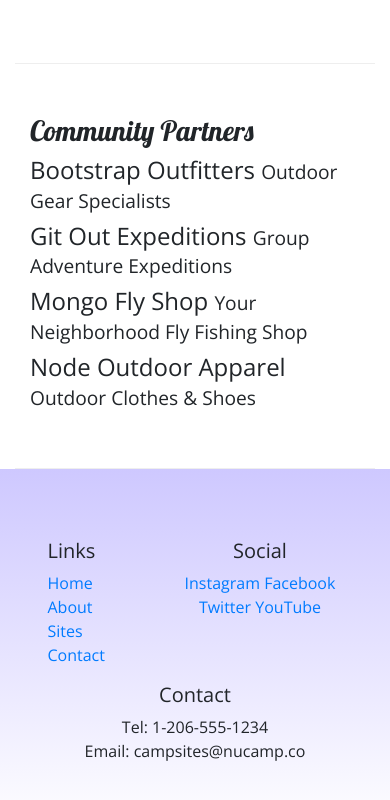
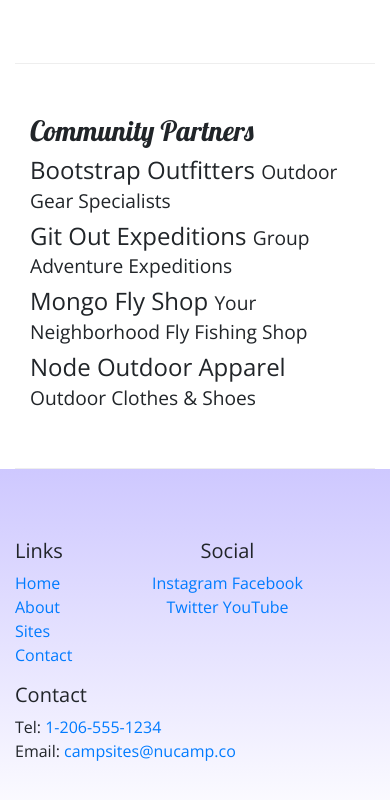
Before and after one commit to capricious-slingshot/miniature-octo-glampsites, a website: page aboutus.html in a window 390 px wide. Shown: the part 648-1448 px from the top of the page. Drawn offline with nearby package versions, Linux system fonts and the light colour scheme.

Commit message:
applying footer changes to aboutus

```diff
--- a/aboutus.html
+++ b/aboutus.html
@@ -54,7 +54,7 @@
     <footer>
       <div class="container">
         <div class="row row-content">
-          <div class="col-4 col-sm-2 offset-1">
+          <div class="col-4 col-sm-2 offset-lg-1">
             <h5>Links</h5>
             <ul class="list-unstyled">
               <li><a href="/">Home</a></li>
@@ -70,10 +70,10 @@
             <a href="http://twitter.com/">Twitter</a>
             <a href="http://youtube.com/">YouTube</a>
           </div>
-          <div class="col-sm-4 text-center">
+          <div class="col col-sm-4">
             <h5>Contact</h5>
-            Tel: 1-206-555-1234<br />
-            Email: campsites@nucamp.co
+            Tel: <a href="tel:12065551234">1-206-555-1234</a><br />
+            Email: <a href="mailto:campsites@nucamp.co">campsites@nucamp.co</a>
           </div>
         </div>
       </div>
```
Also changed, not shown: index.html (+1 -1 lines).
